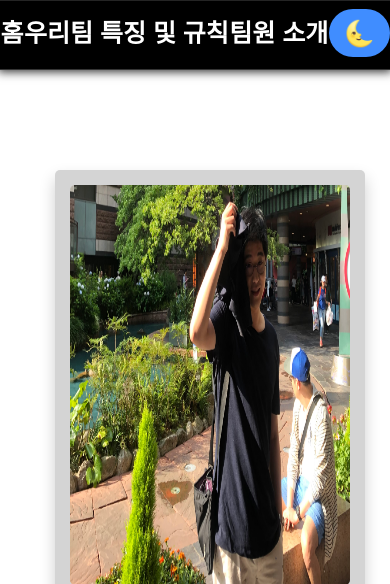
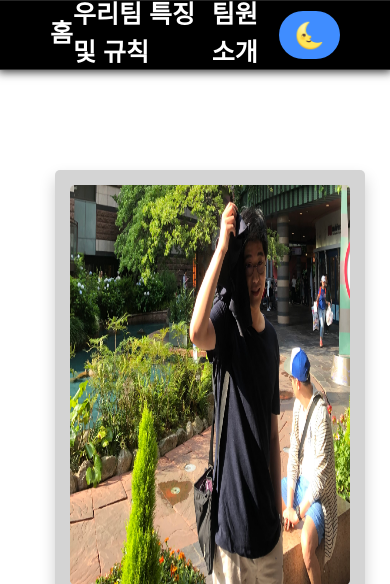
Before and after one commit to HIITMEMARIO/our-team-project, a Python web app: template templates/introduce.html in a window 390 px wide. Shown: the top 584 px of the page. Run offline with Jinja, Linux system fonts and the light colour scheme; the template is opened without the code that fills it, so the values that code supplies are empty; some libraries are stand-ins or nearby versions.

Commit message:
반응형 작업

```diff
--- a/js/nav-member-toggle.js
+++ b/js/nav-member-toggle.js
@@ -1,18 +1,15 @@
-const listbtn = document.getElementById("open");
-const list = document.querySelector(".list1");
+const listbtn = document.getElementById('open');
+const list = document.querySelector('.list1');
 
+listbtn.addEventListener('click', function (event) {
+  event.stopPropagation();
+  if (list.classList.contains('show')) {
+    list.classList.remove('show');
+  } else {
+    list.classList.add('show');
+  }
+});
 
-
-listbtn.addEventListener('click',function(event){
-  event.stopPropagation()
-  if (list.classList.contains('show')){
-    list.classList.remove('show')
-  } else {
-    list.classList.add('show')
-  }
-})
-
-
-window.addEventListener('click', function(){
-  list.classList.remove('show')
-})
+window.addEventListener('click', function () {
+  list.classList.remove('show');
+});
--- a/static/css/card-page.css
+++ b/static/css/card-page.css
@@ -41,7 +41,7 @@ h1 {
 }
 .team {
   position: relative;
-  width: 1200px;
+  width: 80%;
   height: 600px;
   color: white;
   margin: 150px auto 150px auto;
@@ -53,12 +53,14 @@ h1 {
   justify-content: center;
   align-items: center;
 
-  background-image: url("https://images.pexels.com/photos/1615681/pexels-photo-1615681.jpeg?auto=compress&cs=tinysrgb&w=1600");
+  background-image: url('https://images.pexels.com/photos/1615681/pexels-photo-1615681.jpeg?auto=compress&cs=tinysrgb&w=1600');
 }
 
 .members {
-  position: relative;
+  width: 100%;
+  /* position: relative; */
   display: flex;
+  flex-wrap: wrap;
   justify-content: space-around;
   border-radius: 10px;
   top: -30px;
--- a/static/css/comment.css
+++ b/static/css/comment.css
@@ -3,10 +3,10 @@
 }
 
 .comments {
+  width: 80%;
   margin: 100px auto 50px auto;
   padding: 30px;
   border-radius: 30px;
-  width: 800px;
   display: flex;
   flex-direction: column;
   align-items: center;
@@ -15,12 +15,21 @@
   box-shadow: var(--box-shadow);
 }
 
+.comment-group {
+  width: 100%;
+  display: flex;
+  justify-content: center;
+  align-items: center;
+}
+
 .comment {
   width: 500px;
   margin-bottom: 30px;
 }
 
 .comments__area {
+  width: 100%;
+
   margin: 30px 0px;
 }
 
@@ -35,15 +44,22 @@
   box-shadow: var(--box-shadow);
 }
 
+.comments form {
+  width: 100%;
+  display: flex;
+  justify-content: center;
+  align-items: center;
+}
+
 .comments input {
-  padding: 20px;
+  padding: 15px;
   border: 1px solid rgba(0, 0, 0, 0.2);
   border-radius: 10px;
 }
 
 .comments input:focus {
   border: none;
-  outline: 3px ridge blue;
+  outline: 3px ridge #0d6efd;
   border-radius: 10px;
 }
 
--- a/static/css/intro-style.css
+++ b/static/css/intro-style.css
@@ -1,5 +1,5 @@
 /* 모드별 색상 */
-:root[color-theme="dark"] {
+:root[color-theme='dark'] {
   --background: #000;
   --card-bg: #fff;
   --font-color: #fff;
@@ -8,7 +8,7 @@
   --tag-border: #fff;
 }
 
-:root[color-theme="light"] {
+:root[color-theme='light'] {
   --black: #fff;
   --card-bg: #d4d4d4;
   --white: #000;
@@ -30,7 +30,7 @@
 
 body {
   background-color: var(--background);
-  font-family: "Nanum Gothic", sans-serif;
+  font-family: 'Nanum Gothic', sans-serif;
 }
 
 main {
@@ -240,14 +240,13 @@ main {
   position: absolute;
   bottom: 20px;
   right: 20px;
-
 }
 
 .introduce__github i {
   color: #8212de;
-  transition: .4s;
+  transition: 0.4s;
 }
 
-.introduce__github i:hover{
+.introduce__github i:hover {
   color: #000000;
 }
--- a/static/css/nav-bar.css
+++ b/static/css/nav-bar.css
@@ -1,5 +1,7 @@
 .nav {
-  display: inline-block;
+  display: flex;
+  justify-content: center;
+  align-items: center;
   position: fixed;
   top: 0;
   height: 70px;
@@ -12,12 +14,15 @@
 }
 
 .nav__list {
+  width: 100%;
   display: flex;
   justify-content: space-between;
+  align-items: center;
 }
 
 .nav__link {
   text-decoration: none;
+  line-height: 1.5;
 }
 
 .nav__link:link {
@@ -25,6 +30,18 @@
 }
 .nav__link:visited {
   color: white;
+}
+
+.nav__link:after {
+  content: '';
+  display: block;
+  border-bottom: solid 3px #fff;
+  transform: scaleX(0);
+  transition: transform 250ms ease-in-out;
+}
+
+.nav__link:hover::after {
+  transform: scaleX(1);
 }
 
 #team-name {
@@ -41,6 +58,7 @@
   color: white;
   margin: 5px;
 }
+
 .memberlist {
   overflow: visible;
 }
@@ -51,6 +69,7 @@ a:visited {
   color: white;
   text-decoration: none;
 }
+
 .memberlist a {
   box-sizing: border-box;
   display: block;
@@ -77,16 +96,4 @@ a:visited {
   #team-name {
     display: none;
   }
-  .nav {
-    display: inline-block;
-    position: fixed;
-    top: 0;
-    height: 70px;
-    width: 100%;
-    color: white;
-    background-color: black;
-    padding: 20px 0px;
-    box-sizing: border-box;
-    border-top: 1px solid rgba(121, 121, 121, 0.3);
-  }
 }
```
Also changed, not shown: js/comment.js (+26 -25 lines).
